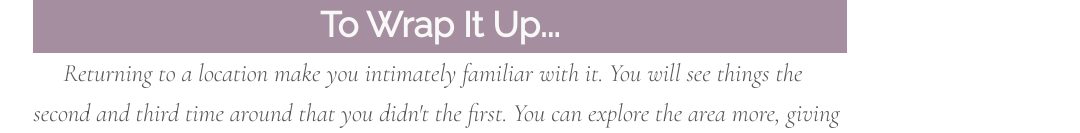
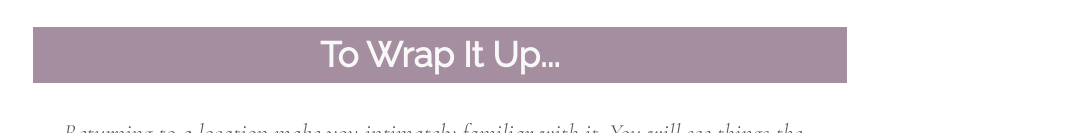
Before and after one commit to lowkeycode/lenta, a website: page html/blog.html in a window 1280 px wide. Shown: the part 2946-3079 px from the top of the page, without its empty margins (200-1280 px from the left). Drawn offline with nearby package versions, Linux system fonts and the light colour scheme.

Commit message:
Added margin bottom on h2s on blog

```diff
--- a/sass/pages/blog/_blog-body.scss
+++ b/sass/pages/blog/_blog-body.scss
@@ -55,6 +55,7 @@
 
     &__heading {
         font-size: 3.5rem;
+        margin-bottom: 3rem;
         text-align: center;
         background-color: var(--color-secondary-light);
         color: var(--color-accent-1)
```
Also changed, not shown: css/styles.css.
